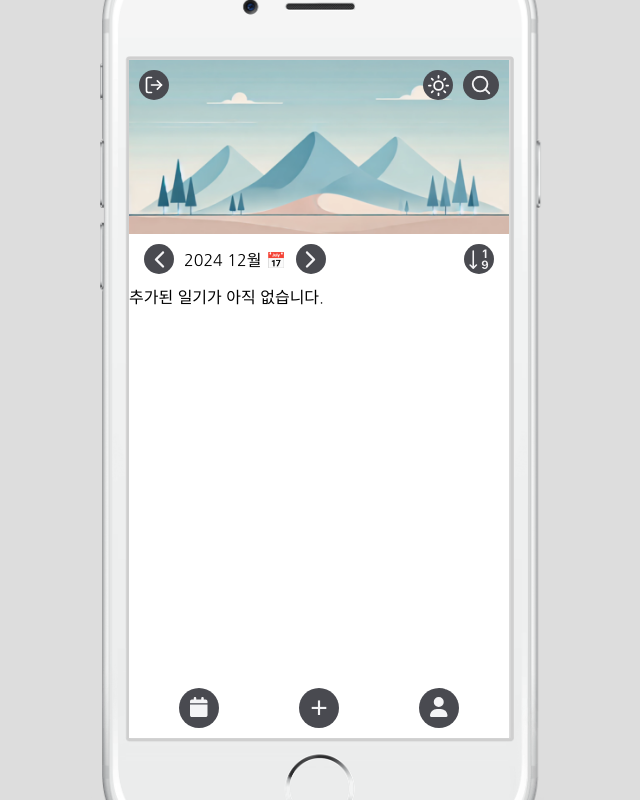
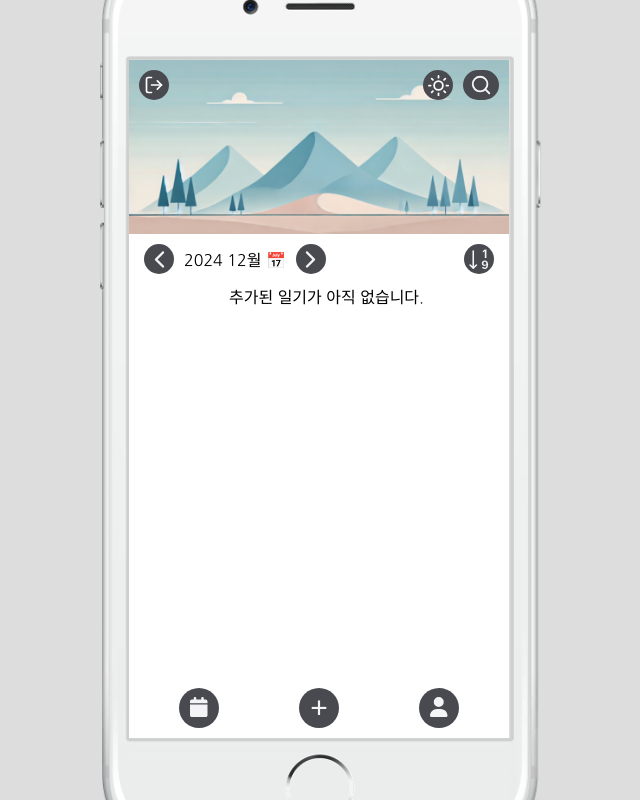
Before and after one commit to BlackMoreCode/MiniProject, a React (Create React App) app: page / in a window 1280 px wide. Shown: the whole page, without its empty margins (318-958 px from the left). Built offline with nearby package versions, Linux system fonts and the light colour scheme; a web font is replaced by a local one.

Commit message:
fix: 라이트 테마와 다크 테마에서 홈 화면 문구 위치가 일치하지 않는 문제 수정

```diff
--- a/src/pages/Home.jsx
+++ b/src/pages/Home.jsx
@@ -326,7 +326,7 @@ const Home = () => {
               style={
                 diarySetting.theme === "dark"
                   ? { color: "white", marginLeft: "125px" }
-                  : {}
+                  : { marginLeft: "125px" }
               }
             >
               검색 결과가 없습니다.
@@ -356,7 +356,7 @@ const Home = () => {
               style={
                 diarySetting.theme === "dark"
                   ? { color: "white", marginLeft: "100px" }
-                  : {}
+                  : { marginLeft: "100px" }
               }
             >
               추가된 일기가 아직 없습니다.
```
